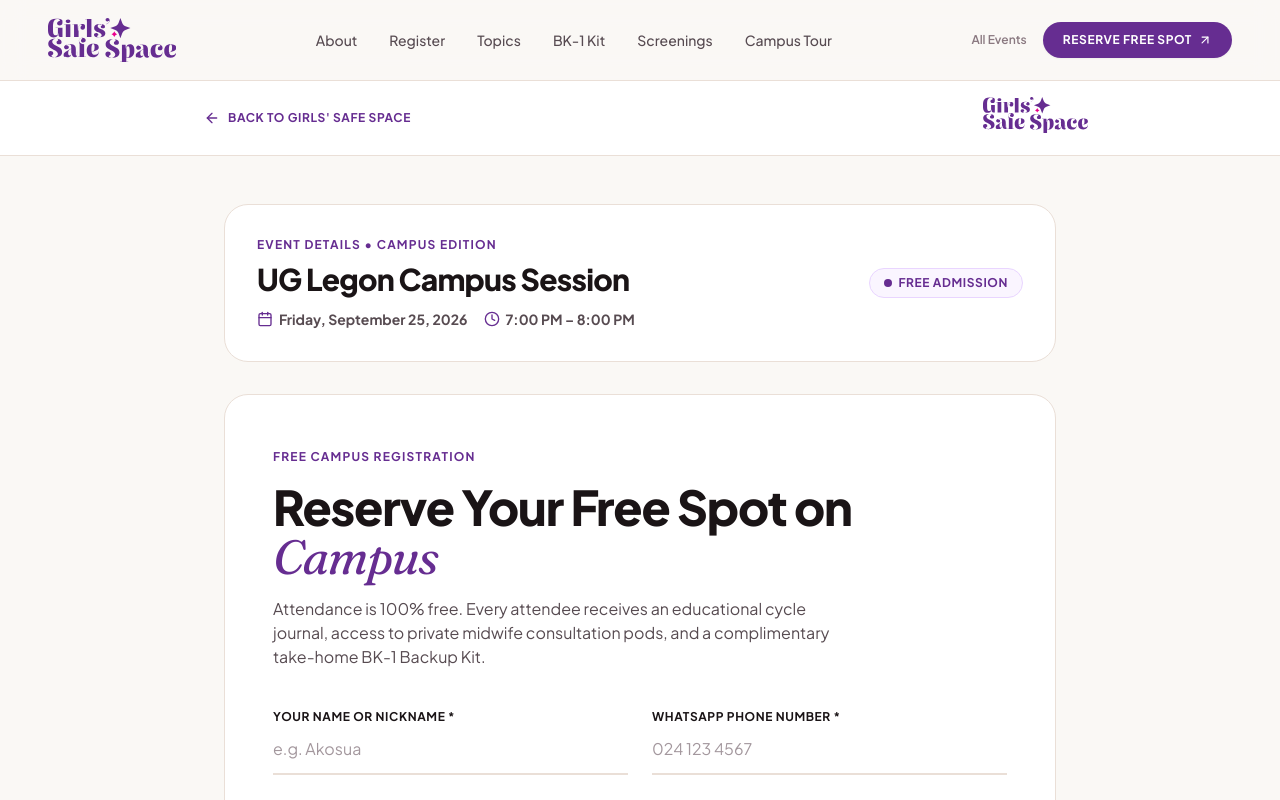
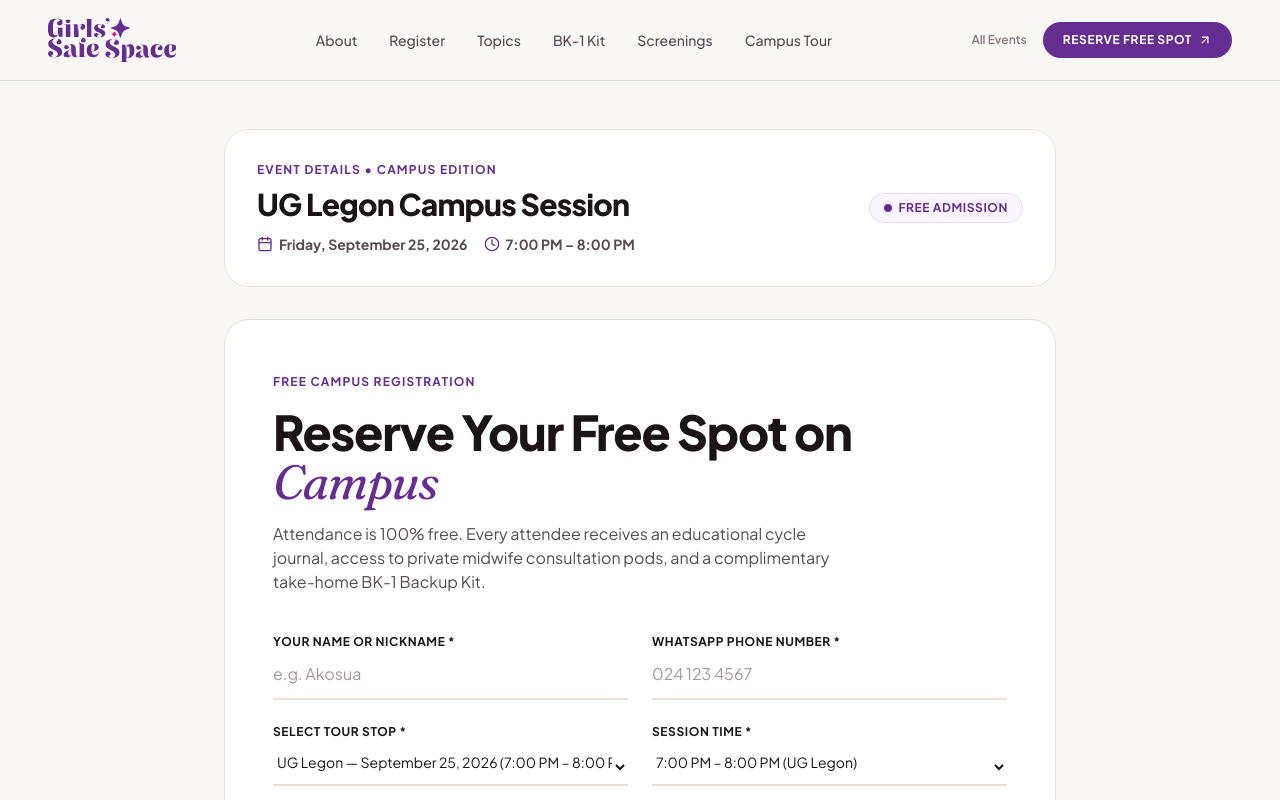
Before and after one commit to truelectro/MSIG, a Next.js app: page /girl-safe-space/register in a window 1280 px wide. Shown: the top 800 px of the page. Built offline with nearby package versions, Linux system fonts and the light colour scheme; a web font is replaced by a local one.

Commit message:
feat(gss): remove redundant inner header bar from registration page

```diff
--- a/src/app/girl-safe-space/register/page.tsx
+++ b/src/app/girl-safe-space/register/page.tsx
@@ -1,8 +1,6 @@
 import type { Metadata } from "next";
-import Link from "next/link";
-import { ArrowLeft, Calendar, Clock } from "lucide-react";
+import { Calendar, Clock } from "lucide-react";
 import { GssRegistrationSection } from "@/components/girls-safe-space/GssRegistrationSection";
-import { GirlsSafeSpaceLogo } from "@/components/events/EventLogos";
 
 export const metadata: Metadata = {
   title: "Register — Girls' Safe Space Campus Tour | MSI Ghana",
@@ -13,25 +11,8 @@ export const metadata: Metadata = {
 export default function GirlSafeSpaceRegisterPage() {
   return (
     <div className="min-h-screen bg-[#FAF8F5] text-[#1A1416] font-gss-sans antialiased pb-24 selection:bg-[#f3e8ff] selection:text-[#662d91]">
-      {/* Top Header Bar */}
-      <header className="sticky top-0 z-30 bg-white/95 backdrop-blur-md border-b border-[#EADFD7] shadow-xs py-4 px-4 sm:px-8 lg:px-12">
-        <div className="max-w-4xl mx-auto flex items-center justify-between gap-4">
-          <Link
-            href="/girl-safe-space"
-            className="inline-flex items-center gap-2 text-xs font-gss-sans font-bold uppercase tracking-wider text-[#662d91] hover:text-[#522277] transition-colors py-2 px-3 rounded-xl hover:bg-[#FAF8F5]"
-          >
-            <ArrowLeft className="w-4 h-4" />
-            <span>Back to Girls&apos; Safe Space</span>
-          </Link>
-
-          <Link href="/girl-safe-space" aria-label="Girls' Safe Space Home">
-            <GirlsSafeSpaceLogo size="sm" className="h-8 sm:h-9 w-auto" />
-          </Link>
-        </div>
-      </header>
-
       {/* Main Registration Container */}
-      <main className="max-w-4xl mx-auto px-4 sm:px-6 lg:px-8 pt-8 sm:pt-12 space-y-8">
+      <main className="max-w-4xl mx-auto px-4 sm:px-6 lg:px-8 py-8 sm:py-12 space-y-8">
         {/* Event Quick Context Card */}
         <div className="p-6 sm:p-8 rounded-3xl bg-white border border-[#EADFD7] shadow-xs flex flex-col md:flex-row md:items-center justify-between gap-6">
           <div className="space-y-2">
```
